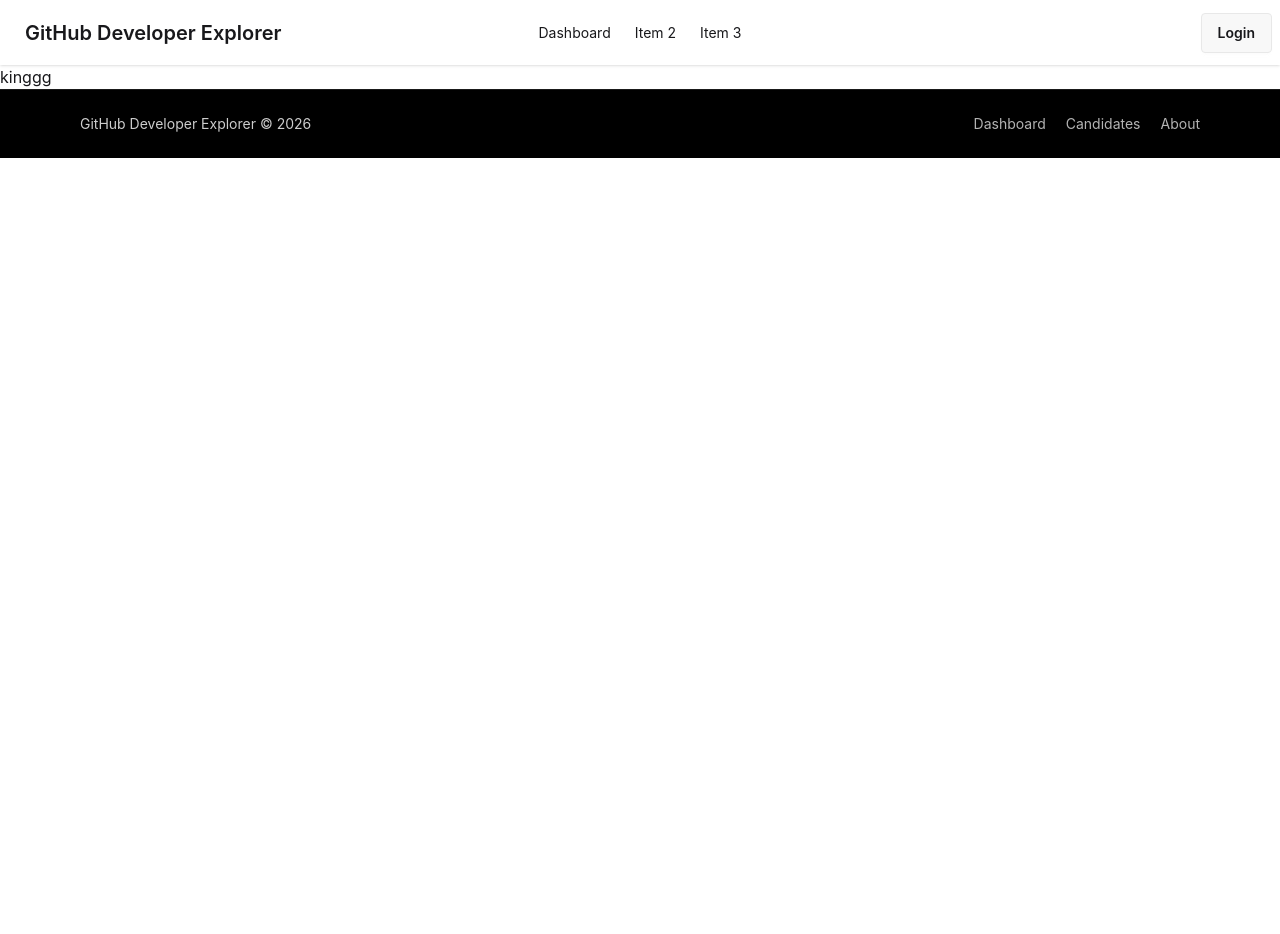
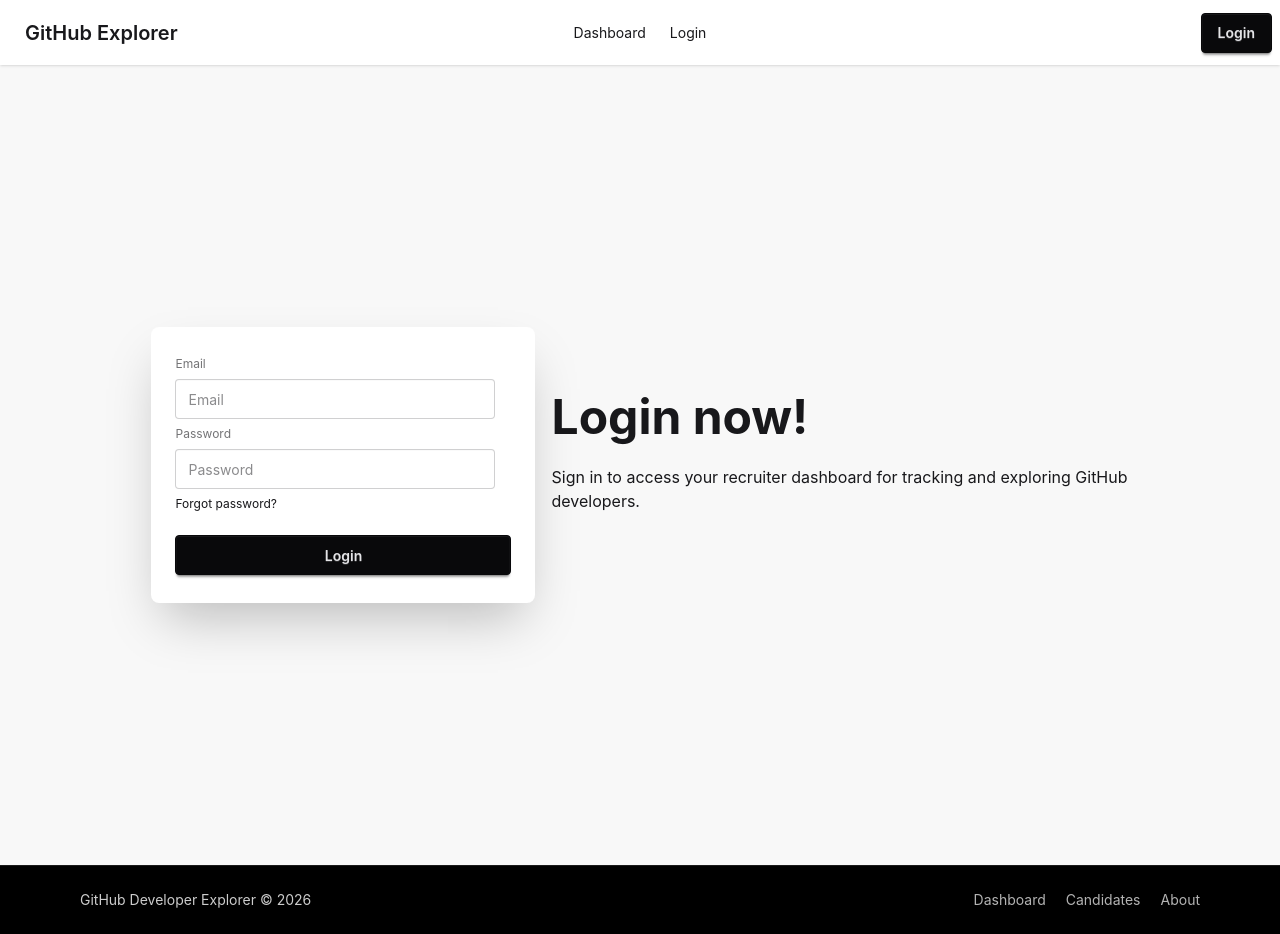
Before and after one commit to CoderTahmid/GitHub-Developer-Explorer, a React (Vite) app: page / in a window 1280 px wide. Before the commit the page ends 800 px from the top, so only its background shows below. Built offline with nearby package versions, Linux system fonts and the light colour scheme.

Commit message:
basic authentication done

```diff
--- a/src/components/Navbar.jsx
+++ b/src/components/Navbar.jsx
@@ -1,6 +1,16 @@
 import React from 'react';
+import { Link, useNavigate } from 'react-router-dom';
+import { isAuthenticated, logout } from '../utils/auth';
 
 const Navbar = () => {
+    const navigate = useNavigate();
+    const authenticated = isAuthenticated();
+
+    const handleLogout = () => {
+        logout();
+        navigate('/', { replace: true });
+    };
+
     return (
 		<div className="navbar bg-base-100 shadow-sm">
 			<div className="navbar-start">
@@ -13,33 +23,31 @@ const Navbar = () => {
 					</div>
 					<ul tabIndex="-1" className="menu menu-sm dropdown-content bg-base-100 rounded-box z-1 mt-3 w-52 p-2 shadow">
 						<li>
-							<a>Dashboard</a>
+							<Link to="/dashboard">Dashboard</Link>
 						</li>
 						<li>
-							<a>Item 2</a>
-						</li>
-						<li>
-							<a>Item 3</a>
+							<Link to="/">Login</Link>
 						</li>
 					</ul>
 				</div>
-				<a className="btn btn-ghost text-xl">GitHub Developer Explorer</a>
+				<Link to="/" className="btn btn-ghost text-xl">GitHub Explorer</Link>
 			</div>
 			<div className="navbar-center hidden lg:flex">
 				<ul className="menu menu-horizontal px-1">
 					<li>
-						<a>Dashboard</a>
+						<Link to="/dashboard">Dashboard</Link>
 					</li>
 					<li>
-                        <a href="">Item 2</a>
-					</li>
-					<li>
-						<a>Item 3</a>
+						<Link to="/">Login</Link>
 					</li>
 				</ul>
 			</div>
 			<div className="navbar-end">
-				<a className="btn">Login</a>
+				{authenticated ? (
+					<button onClick={handleLogout} className="btn btn-neutral">Logout</button>
+				) : (
+					<Link to="/" className="btn btn-neutral">Login</Link>
+				)}
 			</div>
 		</div>
 	);
--- a/src/index.css
+++ b/src/index.css
@@ -1,5 +1,5 @@
-/* @import "tailwindcss"; */
-/* @plugin "daisyui"; */
+@import "tailwindcss";
+@plugin "daisyui";
 
 /* :root {
   --text: #6b6375;
--- a/src/main.jsx
+++ b/src/main.jsx
@@ -2,8 +2,10 @@ import { StrictMode } from 'react'
 import { createRoot } from 'react-dom/client'
 import './index.css'
 import {createBrowserRouter, RouterProvider} from "react-router-dom";
-import App from './App.jsx'
 import MainLayout from './pages/MainLayout.jsx';
+import Login from './pages/Login.jsx';
+import Dashboard from './pages/Dashboard.jsx';
+import { ProtectedRoute, PublicOnlyRoute } from './routes/RouteGuards.jsx';
 
 const router = createBrowserRouter([
 	{
@@ -12,8 +14,20 @@ const router = createBrowserRouter([
     children: [
       {
         path: "/",
-        element: <p>kinggg</p>
-      }
+				element: (
+					<PublicOnlyRoute>
+						<Login></Login>
+					</PublicOnlyRoute>
+				)
+			},
+			{
+				path: "/dashboard",
+				element: (
+					<ProtectedRoute>
+						<Dashboard></Dashboard>
+					</ProtectedRoute>
+				)
+      },
     ]
 	},
 ]);
--- /dev/null
+++ b/src/pages/Dashboard.jsx
@@ -0,0 +1,17 @@
+import React from 'react';
+
+const Dashboard = () => {
+    return (
+        <section className="min-h-screen bg-base-200 px-4 py-10">
+            <div className="mx-auto max-w-5xl rounded-xl border border-base-300 bg-base-100 p-6 shadow">
+                <h1 className="text-3xl font-bold">Dashboard</h1>
+                <p className="mt-3 text-base-content/70">
+                    Welcome back. This is your internal recruiter dashboard for exploring
+                    GitHub developers.
+                </p>
+            </div>
+        </section>
+    );
+};
+
+export default Dashboard;
--- a/src/pages/Login.jsx
+++ b/src/pages/Login.jsx
@@ -1,25 +1,63 @@
-import React from 'react';
+import React, { useState } from 'react';
+import { useNavigate } from 'react-router-dom';
+import { getMockCredentials, login as setLoginSession } from '../utils/auth';
 
 const Login = () => {
+    const navigate = useNavigate();
+    const [email, setEmail] = useState('');
+    const [password, setPassword] = useState('');
+    const [error, setError] = useState('');
+
+    const handleSubmit = (event) => {
+        event.preventDefault();
+
+        const credentials = getMockCredentials();
+        const enteredEmail = email.trim();
+
+        if (enteredEmail === credentials.email && password === credentials.password) {
+            setLoginSession();
+            setError('');
+            navigate('/dashboard', { replace: true });
+            return;
+        }
+
+        setError('Invalid email or password.');
+    };
+
     return (
 		<div className="hero bg-base-200 min-h-screen">
 			<div className="hero-content flex-col lg:flex-row-reverse">
 				<div className="text-center lg:text-left">
 					<h1 className="text-5xl font-bold">Login now!</h1>
-					<p className="py-6">Provident cupiditate voluptatem et in. Quaerat fugiat ut assumenda excepturi exercitationem quasi. In deleniti eaque aut repudiandae et a id nisi.</p>
+					<p className="py-6">Sign in to access your recruiter dashboard for tracking and exploring GitHub developers.</p>
 				</div>
 				<div className="card bg-base-100 w-full max-w-sm shrink-0 shadow-2xl">
 					<div className="card-body">
-						<fieldset className="fieldset">
+						<form className="fieldset" onSubmit={handleSubmit}>
 							<label className="label">Email</label>
-							<input type="email" className="input" placeholder="Email" />
+							<input
+								type="email"
+								className="input"
+								placeholder="Email"
+								value={email}
+								onChange={(event) => setEmail(event.target.value)}
+								required
+							/>
 							<label className="label">Password</label>
-							<input type="password" className="input" placeholder="Password" />
+							<input
+								type="password"
+								className="input"
+								placeholder="Password"
+								value={password}
+								onChange={(event) => setPassword(event.target.value)}
+								required
+							/>
 							<div>
 								<a className="link link-hover">Forgot password?</a>
 							</div>
-							<button className="btn btn-neutral mt-4">Login</button>
-						</fieldset>
+							{error && <p className="mt-2 text-sm text-error">{error}</p>}
+							<button type="submit" className="btn btn-neutral mt-4">Login</button>
+						</form>
 					</div>
 				</div>
 			</div>
--- /dev/null
+++ b/src/routes/RouteGuards.jsx
@@ -0,0 +1,19 @@
+import React from "react";
+import { Navigate } from "react-router-dom";
+import { isAuthenticated } from "../utils/auth";
+
+export const ProtectedRoute = ({ children }) => {
+  if (!isAuthenticated()) {
+    return <Navigate to="/" replace />;
+  }
+
+  return children;
+};
+
+export const PublicOnlyRoute = ({ children }) => {
+  if (isAuthenticated()) {
+    return <Navigate to="/dashboard" replace />;
+  }
+
+  return children;
+};
--- /dev/null
+++ b/src/utils/auth.js
@@ -0,0 +1,20 @@
+const AUTH_STORAGE_KEY = "gde_auth_session";
+
+export const getMockCredentials = () => ({
+  email: import.meta.env.VITE_AUTH_EMAIL || "",
+  password: import.meta.env.VITE_AUTH_PASSWORD || "",
+});
+
+export const isAuthenticated = () => {
+  return localStorage.getItem(AUTH_STORAGE_KEY) === "true";
+};
+
+export const login = () => {
+  localStorage.setItem(AUTH_STORAGE_KEY, "true");
+};
+
+export const logout = () => {
+  localStorage.removeItem(AUTH_STORAGE_KEY);
+};
+
+export const authStorageKey = AUTH_STORAGE_KEY;
```
